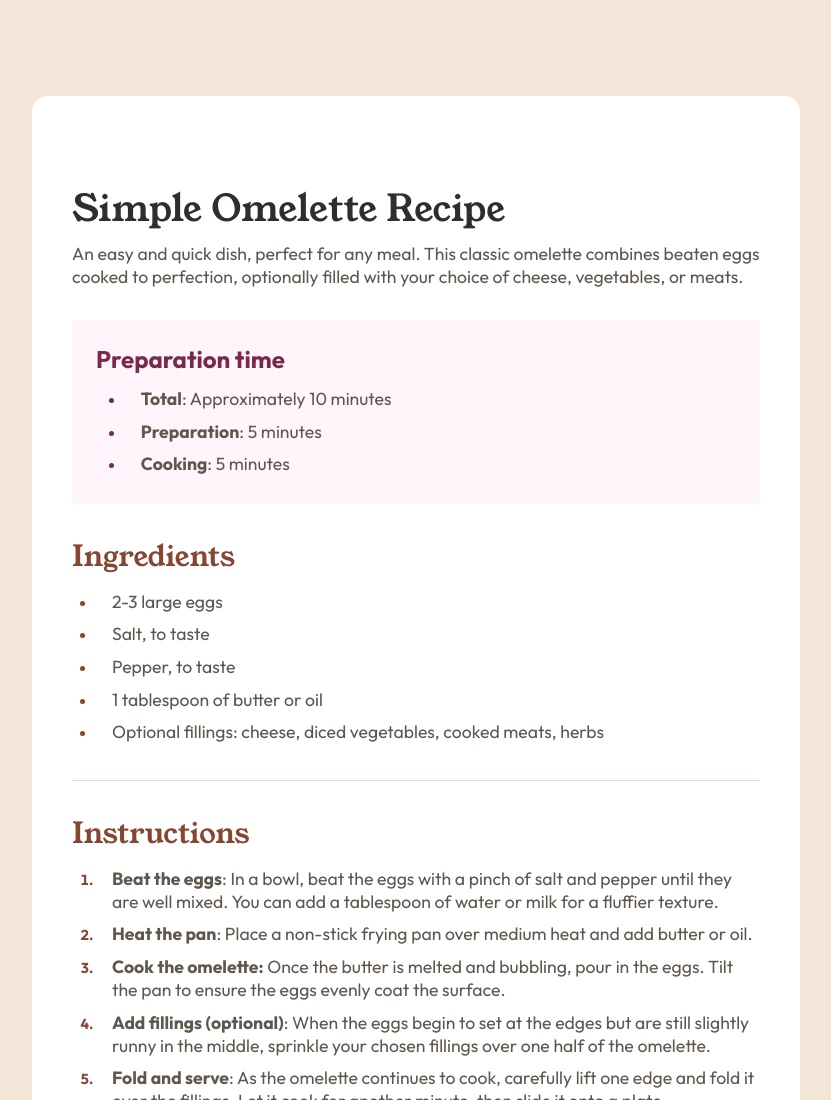
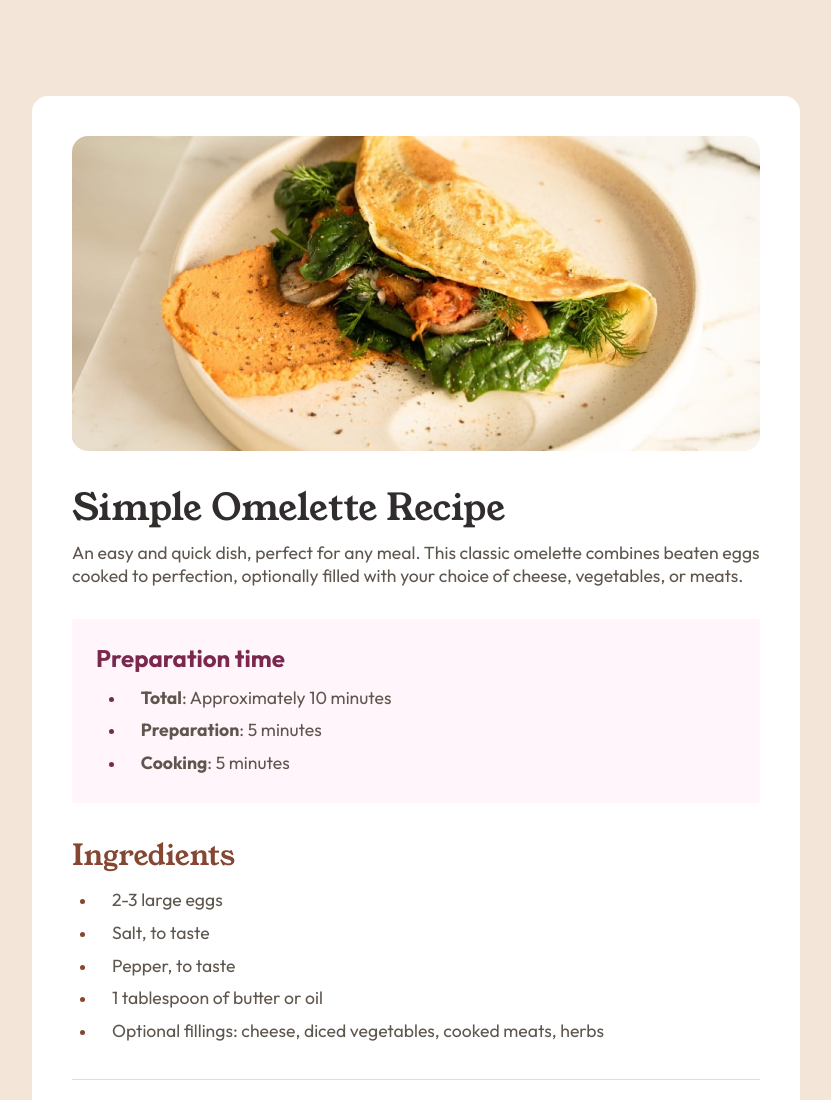
Before and after one commit to Sekarsk18/SimpleOmeletteReceipe, a plain HTML site: page index.html in a window 1280 px wide. Shown: the top 1100 px of the page, without its empty margins (224-1055 px from the left). Drawn offline with Linux system fonts and the light colour scheme.

Commit message:
images dir chages

```diff
--- a/index.html
+++ b/index.html
@@ -5,13 +5,13 @@
     <meta name="viewport" content="width=device-width, initial-scale=1.0">
     <link rel="stylesheet" href="style.css">
     <title>Frontend Mentor | Recipe Page</title>
-    <link rel="shortcut icon" href="/icon/favicon-32x32.png" type="image/x-icon">
+    <link rel="shortcut icon" href="/images/favicon-32x32.png" type="image/x-icon">
 </head>
 <body>
   <div class="container">
     <div class="recipe-template">
         <div class="img-cont">
-            <img src="image/image-omelette copy.jpeg" alt="">
+            <img src="images/image-omelette copy.jpeg" alt="">
         </div>
         <div class="header">
             <h2>Simple Omelette Recipe</h2>
```
